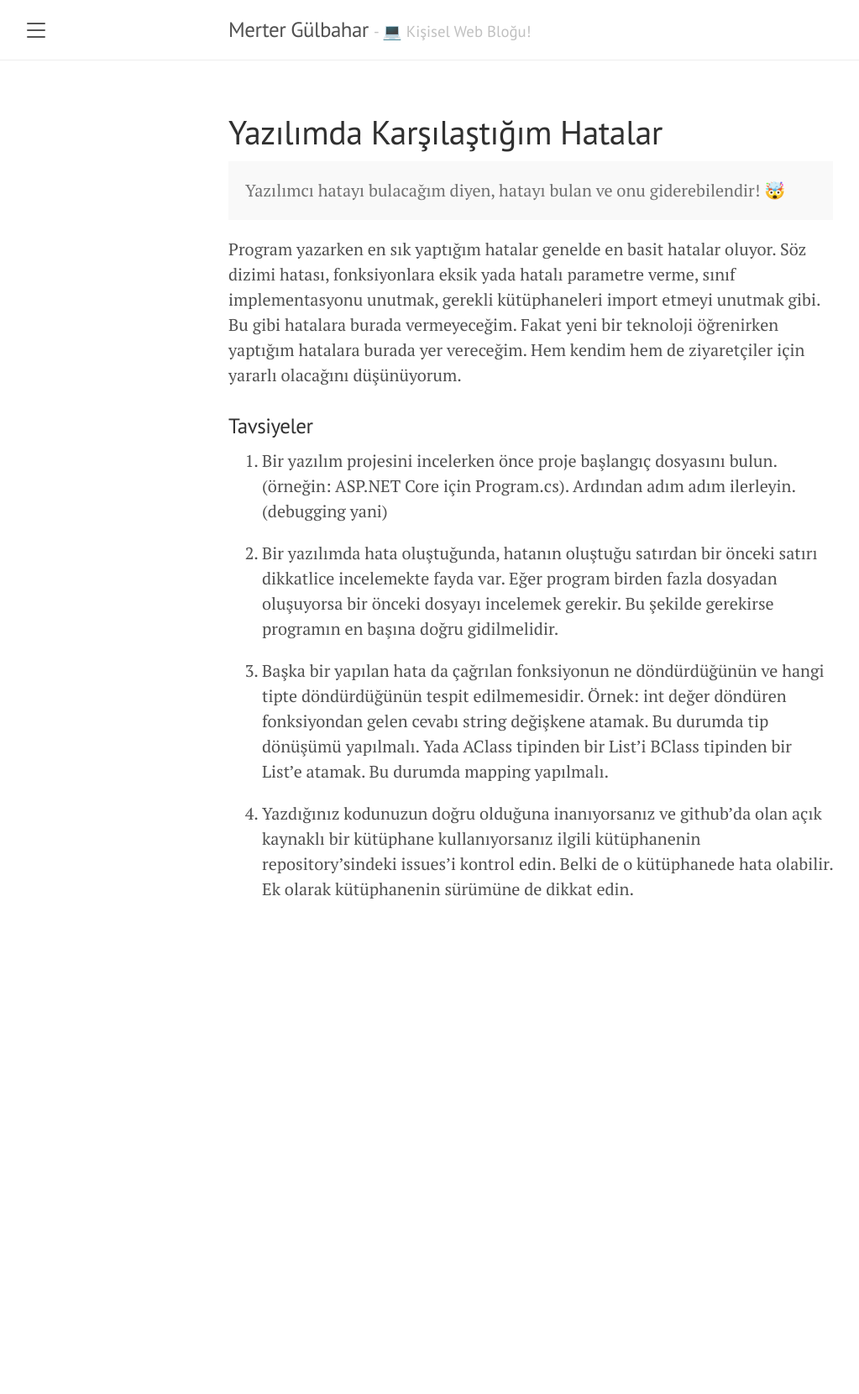
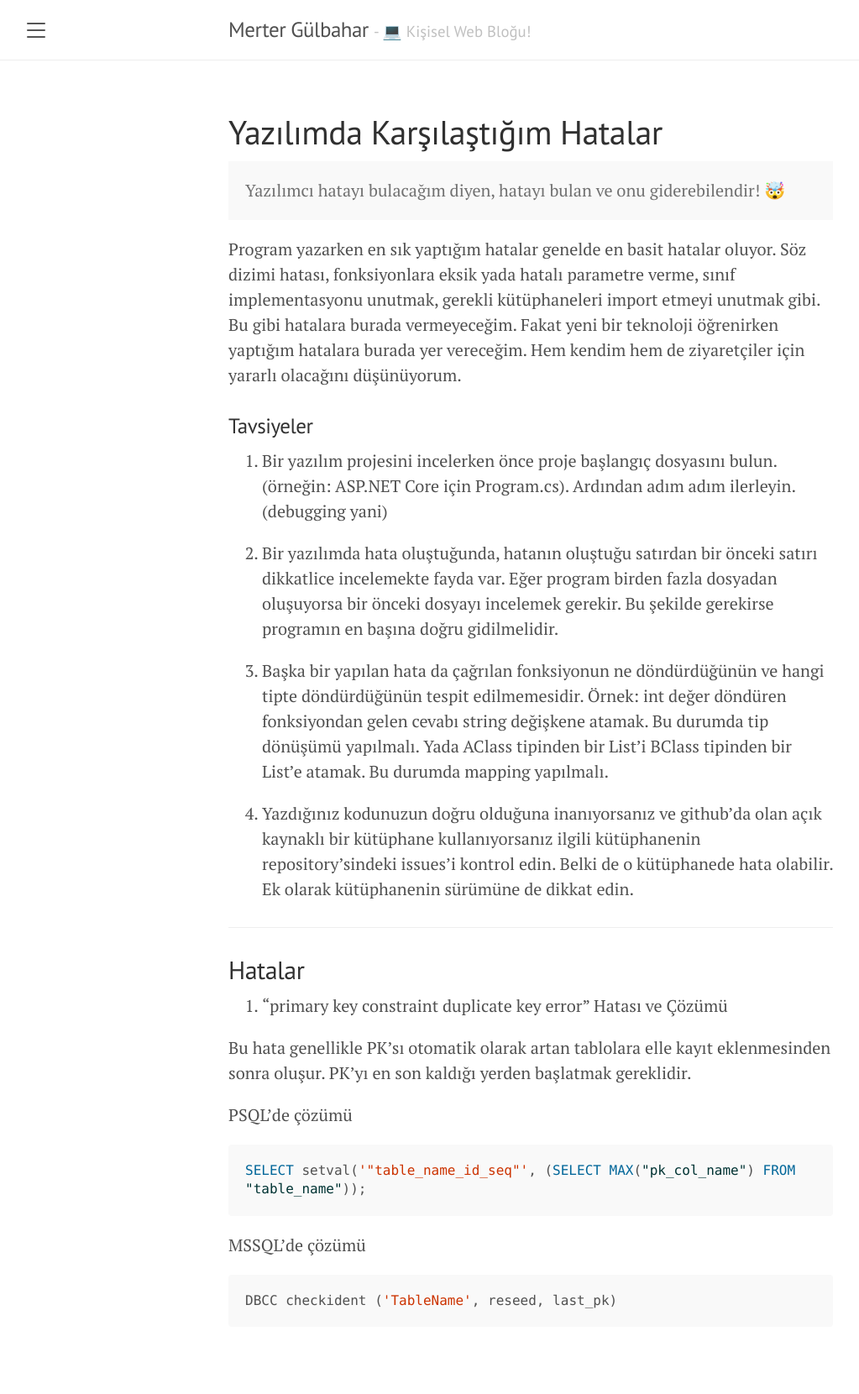
Before and after one commit to merterr/merterr.github.io, a Jekyll site: the page built from pages/errorsIencountered.md, in a window 1280 px wide. Shown: the whole page at 84% size, without its empty margins (8-1031 px from the left). Built offline with Jekyll 4.4.1, drawn with Linux system fonts in a browser that asks for light colours; nearby versions of some CDN libraries; before the commit the page ends 1154 px from its top, so only the background shows below that.

Commit message:
"primary key constraint duplicate key error" Hatası ve Çözümü

````diff
--- a/pages/errorsIencountered.md
+++ b/pages/errorsIencountered.md
@@ -17,3 +17,25 @@ Program yazarken en sık yaptığım hatalar genelde en basit hatalar oluyor. S
 3. Başka bir yapılan hata da çağrılan fonksiyonun ne döndürdüğünün ve hangi tipte döndürdüğünün tespit edilmemesidir. Örnek: int değer döndüren fonksiyondan gelen cevabı string değişkene atamak. Bu durumda tip dönüşümü yapılmalı. Yada AClass tipinden bir List'i BClass tipinden bir List'e atamak. Bu durumda mapping yapılmalı.
 
 4. Yazdığınız kodunuzun doğru olduğuna inanıyorsanız ve github'da olan açık kaynaklı bir kütüphane kullanıyorsanız ilgili kütüphanenin repository'sindeki issues'i kontrol edin. Belki de o kütüphanede hata olabilir. Ek olarak kütüphanenin sürümüne de dikkat edin.
+
+---
+
+## Hatalar
+
+1. "primary key constraint duplicate key error" Hatası ve Çözümü
+
+Bu hata genellikle PK'sı otomatik olarak artan tablolara elle kayıt eklenmesinden sonra oluşur.
+PK'yı en son kaldığı yerden başlatmak gereklidir.
+
+
+PSQL'de çözümü
+
+```sql
+SELECT setval('"table_name_id_seq"', (SELECT MAX("pk_col_name") FROM "table_name"));
+```
+
+MSSQL'de çözümü
+
+```sql
+DBCC checkident ('TableName', reseed, last_pk)
+```
````
